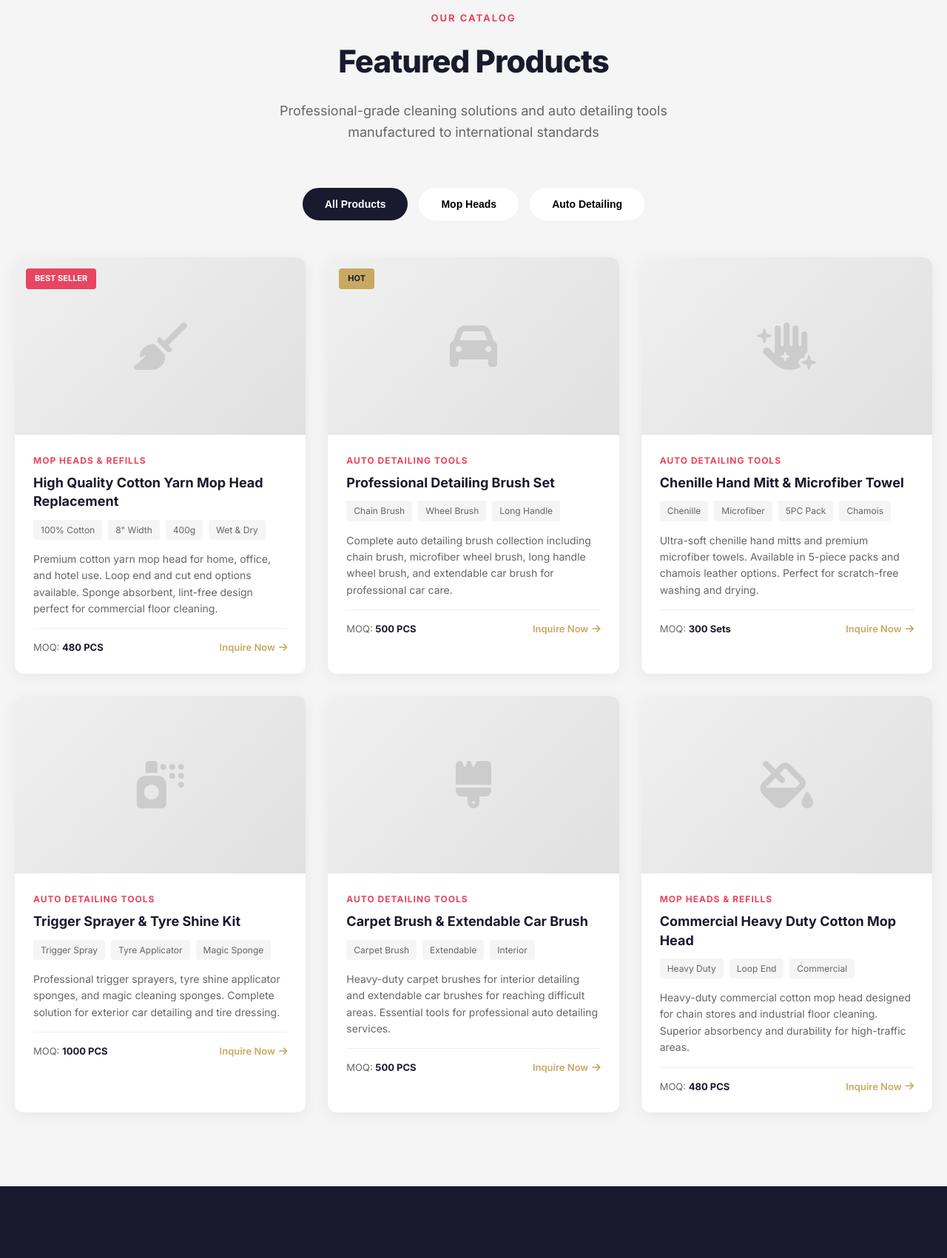
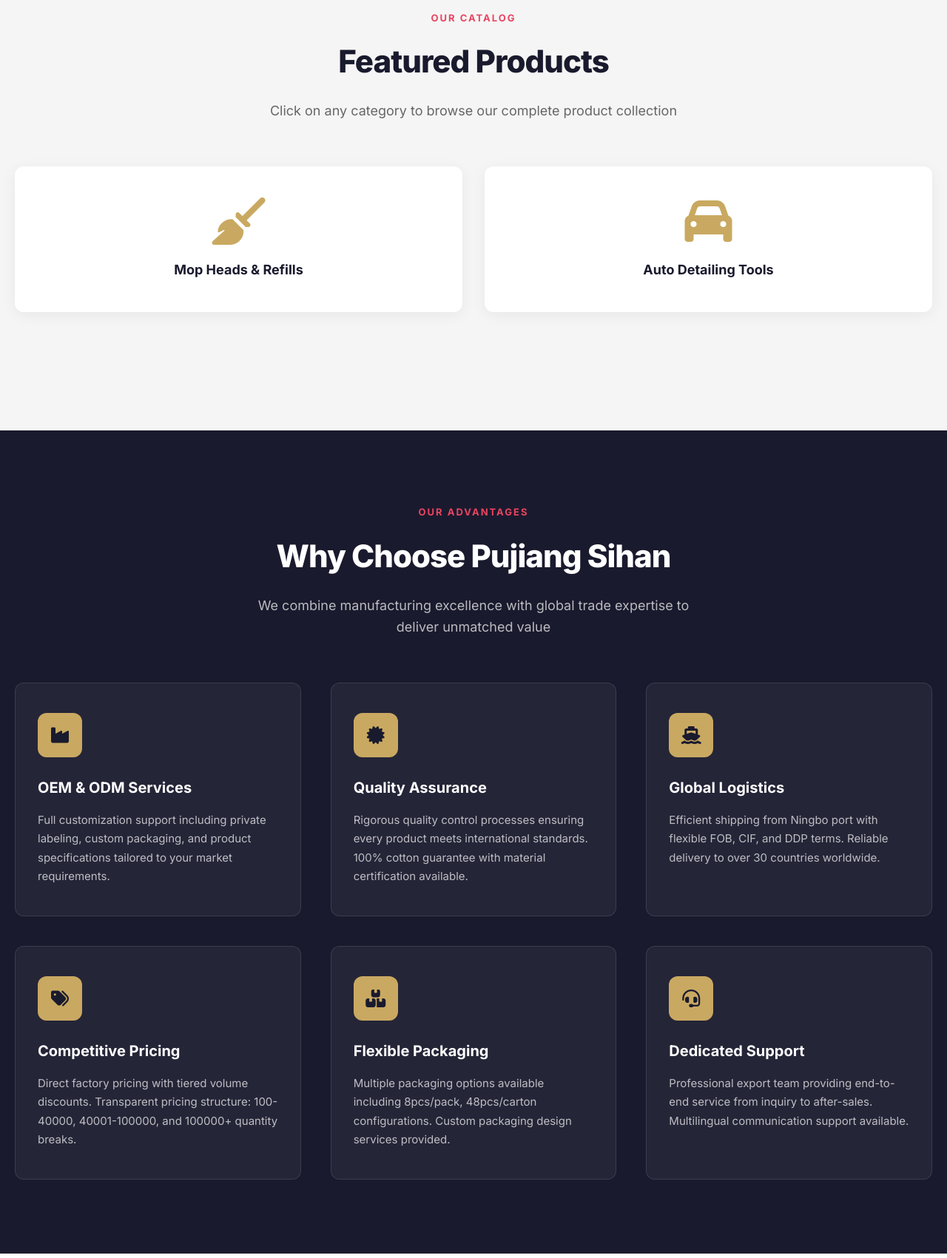
Before and after one commit to shiechina/pujiang-sihan, a plain HTML site: page index.html in a window 1280 px wide. Shown: the part 1020-2721 px from the top of the page at 74% size. Drawn offline with Linux system fonts and the light colour scheme.

Commit message:
Add interactive product gallery with categories and free stock images

```diff
--- a/index.html
+++ b/index.html
@@ -302,6 +302,44 @@
             margin: 0 auto;
         }
 
+        /* Category Icons Grid */
+        .category-icons {
+            display: grid;
+            grid-template-columns: repeat(auto-fit, minmax(200px, 1fr));
+            gap: 30px;
+            margin-bottom: 60px;
+        }
+
+        .category-icon-card {
+            background: var(--white);
+            border-radius: 12px;
+            padding: 40px 20px;
+            text-align: center;
+            cursor: pointer;
+            transition: all 0.3s;
+            box-shadow: 0 4px 20px rgba(0,0,0,0.06);
+            border: 2px solid transparent;
+        }
+
+        .category-icon-card:hover {
+            transform: translateY(-8px);
+            box-shadow: 0 20px 40px rgba(0,0,0,0.12);
+            border-color: var(--gold);
+        }
+
+        .category-icon-card i {
+            font-size: 64px;
+            color: var(--gold);
+            margin-bottom: 20px;
+            display: block;
+        }
+
+        .category-icon-card h3 {
+            font-size: 18px;
+            font-weight: 700;
+            color: var(--primary);
+        }
+
         /* Products Section */
         .products-section {
             background: var(--light);
@@ -367,6 +405,13 @@
             color: #ccc;
             position: relative;
             overflow: hidden;
+            object-fit: cover;
+        }
+
+        .product-image img {
+            width: 100%;
+            height: 100%;
+            object-fit: cover;
         }
 
         .product-badge {
@@ -448,6 +493,112 @@
 
         .product-link:hover {
             gap: 10px;
+        }
+
+        /* Modal Styles */
+        .modal {
+            display: none;
+            position: fixed;
+            z-index: 2000;
+            left: 0;
+            top: 0;
+            width: 100%;
+            height: 100%;
+            background-color: rgba(0, 0, 0, 0.8);
+            animation: fadeIn 0.3s ease;
+        }
+
+        .modal.show {
+            display: flex;
+            align-items: center;
+            justify-content: center;
+        }
+
+        .modal-content {
+            background-color: var(--white);
+            padding: 40px;
+            border-radius: 12px;
+            width: 90%;
+            max-width: 1000px;
+            max-height: 90vh;
+            overflow-y: auto;
+            animation: slideIn 0.3s ease;
+        }
+
+        .modal-header {
+            display: flex;
+            justify-content: space-between;
+            align-items: center;
+            margin-bottom: 30px;
+        }
+
+        .modal-header h2 {
+            font-size: 32px;
+            font-weight: 800;
+            color: var(--primary);
+        }
+
+        .close-modal {
+            background: none;
+            border: none;
+            font-size: 28px;
+            color: var(--text-light);
+            cursor: pointer;
+            transition: color 0.3s;
+        }
+
+        .close-modal:hover {
+            color: var(--primary);
+        }
+
+        .modal-products-grid {
+            display: grid;
+            grid-template-columns: repeat(auto-fill, minmax(250px, 1fr));
+            gap: 25px;
+        }
+
+        .modal-product-card {
+            background: var(--light);
+            border-radius: 12px;
+            overflow: hidden;
+            transition: all 0.3s;
+            cursor: pointer;
+        }
+
+        .modal-product-card:hover {
+            transform: translateY(-5px);
+            box-shadow: 0 10px 30px rgba(0,0,0,0.1);
+        }
+
+        .modal-product-image {
+            width: 100%;
+            height: 200px;
+            object-fit: cover;
+            display: block;
+        }
+
+        .modal-product-info {
+            padding: 20px;
+        }
+
+        .modal-product-name {
+            font-size: 16px;
+            font-weight: 700;
+            color: var(--primary);
+            margin-bottom: 10px;
+        }
+
+        .modal-product-desc {
+            font-size: 13px;
+            color: var(--text-light);
+            line-height: 1.6;
+            margin-bottom: 10px;
+        }
+
+        .modal-product-moq {
+            font-size: 12px;
+            color: var(--accent);
+            font-weight: 600;
         }
 
         /* Features Section */
@@ -791,12 +942,51 @@
             font-size: 14px;
         }
 
+        /* Animations */
+        @keyframes fadeIn {
+            from {
+                opacity: 0;
+            }
+            to {
+                opacity: 1;
+            }
+        }
+
+        @keyframes slideIn {
+            from {
+                opacity: 0;
+                transform: translateY(-50px);
+            }
+            to {
+                opacity: 1;
+                transform: translateY(0);
+            }
+        }
+
+        @keyframes fadeInUp {
+            from {
+                opacity: 0;
+                transform: translateY(30px);
+            }
+            to {
+                opacity: 1;
+                transform: translateY(0);
+            }
+        }
+
+        .animate {
+            animation: fadeInUp 0.8s ease forwards;
+        }
+
         /* Responsive */
         @media (max-width: 1024px) {
             .features-grid {
                 grid-template-columns: repeat(2, 1fr);
             }
             .footer-grid {
+                grid-template-columns: repeat(2, 1fr);
+            }
+            .category-icons {
                 grid-template-columns: repeat(2, 1fr);
             }
         }
@@ -828,22 +1018,16 @@
             .hero-buttons {
                 flex-direction: column;
             }
-        }
-
-        /* Animations */
-        @keyframes fadeInUp {
-            from {
-                opacity: 0;
-                transform: translateY(30px);
+            .category-icons {
+                grid-template-columns: 1fr;
             }
-            to {
-                opacity: 1;
-                transform: translateY(0);
+            .modal-content {
+                width: 95%;
+                padding: 30px 20px;
             }
-        }
-
-        .animate {
-            animation: fadeInUp 0.8s ease forwards;
+            .modal-products-grid {
+                grid-template-columns: repeat(auto-fill, minmax(150px, 1fr));
+            }
         }
     </style>
 </head>
@@ -931,156 +1115,35 @@
             <div class="section-header">
                 <div class="section-label">Our Catalog</div>
                 <h2 class="section-title">Featured Products</h2>
-                <p class="section-subtitle">Professional-grade cleaning solutions and auto detailing tools manufactured to international standards</p>
+                <p class="section-subtitle">Click on any category to browse our complete product collection</p>
             </div>
 
-            <div class="category-tabs">
-                <button class="tab-btn active" onclick="filterProducts('all')">All Products</button>
-                <button class="tab-btn" onclick="filterProducts('mop')">Mop Heads</button>
-                <button class="tab-btn" onclick="filterProducts('auto')">Auto Detailing</button>
-            </div>
-
-            <div class="products-grid" id="productsGrid">
-                <!-- Product 1: Cotton Mop Head -->
-                <div class="product-card" data-category="mop">
-                    <div class="product-image">
-                        <i class="fas fa-broom"></i>
-                        <span class="product-badge">Best Seller</span>
-                    </div>
-                    <div class="product-info">
-                        <div class="product-category">Mop Heads & Refills</div>
-                        <h3 class="product-name">High Quality Cotton Yarn Mop Head Replacement</h3>
-                        <div class="product-specs">
-                            <span class="spec-tag">100% Cotton</span>
-                            <span class="spec-tag">8" Width</span>
-                            <span class="spec-tag">400g</span>
-                            <span class="spec-tag">Wet & Dry</span>
-                        </div>
-                        <p style="font-size: 14px; color: var(--text-light); margin-bottom: 15px; line-height: 1.6;">
-                            Premium cotton yarn mop head for home, office, and hotel use. Loop end and cut end options available. Sponge absorbent, lint-free design perfect for commercial floor cleaning.
-                        </p>
-                        <div class="product-footer">
-                            <span class="product-moq">MOQ: <strong>480 PCS</strong></span>
-                            <a href="#contact" class="product-link">Inquire Now <i class="fas fa-arrow-right"></i></a>
-                        </div>
-                    </div>
+            <!-- Category Icon Cards -->
+            <div class="category-icons">
+                <div class="category-icon-card" onclick="openModal('mop')">
+                    <i class="fas fa-broom"></i>
+                    <h3>Mop Heads & Refills</h3>
                 </div>
-
-                <!-- Auto Detailing Products -->
-                <div class="product-card" data-category="auto">
-                    <div class="product-image">
-                        <i class="fas fa-car"></i>
-                        <span class="product-badge" style="background: var(--gold); color: var(--primary);">Hot</span>
-                    </div>
-                    <div class="product-info">
-                        <div class="product-category">Auto Detailing Tools</div>
-                        <h3 class="product-name">Professional Detailing Brush Set</h3>
-                        <div class="product-specs">
-                            <span class="spec-tag">Chain Brush</span>
-                            <span class="spec-tag">Wheel Brush</span>
-                            <span class="spec-tag">Long Handle</span>
-                        </div>
-                        <p style="font-size: 14px; color: var(--text-light); margin-bottom: 15px; line-height: 1.6;">
-                            Complete auto detailing brush collection including chain brush, microfiber wheel brush, long handle wheel brush, and extendable car brush for professional car care.
-                        </p>
-                        <div class="product-footer">
-                            <span class="product-moq">MOQ: <strong>500 PCS</strong></span>
-                            <a href="#contact" class="product-link">Inquire Now <i class="fas fa-arrow-right"></i></a>
-                        </div>
-                    </div>
-                </div>
-
-                <div class="product-card" data-category="auto">
-                    <div class="product-image">
-                        <i class="fas fa-hand-sparkles"></i>
-                    </div>
-                    <div class="product-info">
-                        <div class="product-category">Auto Detailing Tools</div>
-                        <h3 class="product-name">Chenille Hand Mitt & Microfiber Towel</h3>
-                        <div class="product-specs">
-                            <span class="spec-tag">Chenille</span>
-                            <span class="spec-tag">Microfiber</span>
-                            <span class="spec-tag">5PC Pack</span>
-                            <span class="spec-tag">Chamois</span>
-                        </div>
-                        <p style="font-size: 14px; color: var(--text-light); margin-bottom: 15px; line-height: 1.6;">
-                            Ultra-soft chenille hand mitts and premium microfiber towels. Available in 5-piece packs and chamois leather options. Perfect for scratch-free washing and drying.
-                        </p>
-                        <div class="product-footer">
-                            <span class="product-moq">MOQ: <strong>300 Sets</strong></span>
-                            <a href="#contact" class="product-link">Inquire Now <i class="fas fa-arrow-right"></i></a>
-                        </div>
-                    </div>
-                </div>
-
-                <div class="product-card" data-category="auto">
-                    <div class="product-image">
-                        <i class="fas fa-spray-can"></i>
-                    </div>
-                    <div class="product-info">
-                        <div class="product-category">Auto Detailing Tools</div>
-                        <h3 class="product-name">Trigger Sprayer & Tyre Shine Kit</h3>
-                        <div class="product-specs">
-                            <span class="spec-tag">Trigger Spray</span>
-                            <span class="spec-tag">Tyre Applicator</span>
-                            <span class="spec-tag">Magic Sponge</span>
-                        </div>
-                        <p style="font-size: 14px; color: var(--text-light); margin-bottom: 15px; line-height: 1.6;">
-                            Professional trigger sprayers, tyre shine applicator sponges, and magic cleaning sponges. Complete solution for exterior car detailing and tire dressing.
-                        </p>
-                        <div class="product-footer">
-                            <span class="product-moq">MOQ: <strong>1000 PCS</strong></span>
-                            <a href="#contact" class="product-link">Inquire Now <i class="fas fa-arrow-right"></i></a>
-                        </div>
-                    </div>
-                </div>
-
-                <div class="product-card" data-category="auto">
-                    <div class="product-image">
-                        <i class="fas fa-brush"></i>
-                    </div>
-                    <div class="product-info">
-                        <div class="product-category">Auto Detailing Tools</div>
-                        <h3 class="product-name">Carpet Brush & Extendable Car Brush</h3>
-                        <div class="product-specs">
-                            <span class="spec-tag">Carpet Brush</span>
-                            <span class="spec-tag">Extendable</span>
-                            <span class="spec-tag">Interior</span>
-                        </div>
-                        <p style="font-size: 14px; color: var(--text-light); margin-bottom: 15px; line-height: 1.6;">
-                            Heavy-duty carpet brushes for interior detailing and extendable car brushes for reaching difficult areas. Essential tools for professional auto detailing services.
-                        </p>
-                        <div class="product-footer">
-                            <span class="product-moq">MOQ: <strong>500 PCS</strong></span>
-                            <a href="#contact" class="product-link">Inquire Now <i class="fas fa-arrow-right"></i></a>
-                        </div>
-                    </div>
-                </div>
-
-                <div class="product-card" data-category="mop">
-                    <div class="product-image">
-                        <i class="fas fa-fill-drip"></i>
-                    </div>
-                    <div class="product-info">
-                        <div class="product-category">Mop Heads & Refills</div>
-                        <h3 class="product-name">Commercial Heavy Duty Cotton Mop Head</h3>
-                        <div class="product-specs">
-                            <span class="spec-tag">Heavy Duty</span>
-                            <span class="spec-tag">Loop End</span>
-                            <span class="spec-tag">Commercial</span>
-                        </div>
-                        <p style="font-size: 14px; color: var(--text-light); margin-bottom: 15px; line-height: 1.6;">
-                            Heavy-duty commercial cotton mop head designed for chain stores and industrial floor cleaning. Superior absorbency and durability for high-traffic areas.
-                        </p>
-                        <div class="product-footer">
-                            <span class="product-moq">MOQ: <strong>480 PCS</strong></span>
-                            <a href="#contact" class="product-link">Inquire Now <i class="fas fa-arrow-right"></i></a>
-                        </div>
-                    </div>
+                <div class="category-icon-card" onclick="openModal('auto')">
+                    <i class="fas fa-car"></i>
+                    <h3>Auto Detailing Tools</h3>
                 </div>
             </div>
         </div>
     </section>
+
+    <!-- Product Modal -->
+    <div id="productModal" class="modal">
+        <div class="modal-content">
+            <div class="modal-header">
+                <h2 id="modalTitle">Products</h2>
+                <button class="close-modal" onclick="closeModal()">&times;</button>
+            </div>
+            <div class="modal-products-grid" id="modalProductsGrid">
+                <!-- Products will be inserted here by JavaScript -->
+            </div>
+        </div>
+    </div>
 
     <!-- Features Section -->
     <section class="section features-section" id="features">
@@ -1312,29 +1375,110 @@
     </footer>
 
     <script>
-        // Product Filter
-        function filterProducts(category) {
-            const cards = document.querySelectorAll('.product-card');
-            const buttons = document.querySelectorAll('.tab-btn');
+        // Product Data with Free Stock Images
+        const products = {
+            mop: [
+                {
+                    name: 'High Quality Cotton Yarn Mop Head',
+                    image: 'https://images.unsplash.com/photo-1584622281867-4ef3f3e6b0ed?w=400&h=300&fit=crop',
+                    desc: '100% Cotton, 8" Width, 400g, Wet & Dry',
+                    moq: 'MOQ: 480 PCS'
+                },
+                {
+                    name: 'Commercial Heavy Duty Cotton Mop',
+                    image: 'https://images.unsplash.com/photo-1584622281892-8e8f17c55e6a?w=400&h=300&fit=crop',
+                    desc: 'Heavy Duty, Loop End, Commercial Grade',
+                    moq: 'MOQ: 480 PCS'
+                },
+                {
+                    name: 'Premium Loop End Mop Head',
+                    image: 'https://images.unsplash.com/photo-1564466809058-bf4114d55352?w=400&h=300&fit=crop',
+                    desc: 'Superior Absorbency, Lint-Free Design',
+                    moq: 'MOQ: 500 PCS'
+                }
+            ],
+            auto: [
+                {
+                    name: 'Professional Detailing Brush Set',
+                    image: 'https://images.unsplash.com/photo-1584345604622-e3cd3ba77eca?w=400&h=300&fit=crop',
+                    desc: 'Chain Brush, Wheel Brush, Long Handle',
+                    moq: 'MOQ: 500 PCS'
+                },
+                {
+                    name: 'Chenille Hand Mitt & Microfiber Towel',
+                    image: 'https://images.unsplash.com/photo-1585771724684-38269d6639fd?w=400&h=300&fit=crop',
+                    desc: 'Ultra-soft Chenille, 5PC Pack, Chamois',
+                    moq: 'MOQ: 300 Sets'
+                },
+                {
+                    name: 'Trigger Sprayer & Tyre Shine Kit',
+                    image: 'https://images.unsplash.com/photo-1559028615-cd4628902d4a?w=400&h=300&fit=crop',
+                    desc: 'Trigger Spray, Tyre Applicator, Magic Sponge',
+                    moq: 'MOQ: 1000 PCS'
+                },
+                {
+                    name: 'Carpet Brush & Extendable Car Brush',
+                    image: 'https://images.unsplash.com/photo-1584622281950-fde4b4b8d8cb?w=400&h=300&fit=crop',
+                    desc: 'Heavy-Duty Carpet, Extendable Interior',
+                    moq: 'MOQ: 500 PCS'
+                },
+                {
+                    name: 'Microfiber Wheel Cleaning Brush',
+                    image: 'https://images.unsplash.com/photo-1558618666-fcd25c85cd64?w=400&h=300&fit=crop',
+                    desc: 'Professional Grade, Soft Bristles',
+                    moq: 'MOQ: 600 PCS'
+                },
+                {
+                    name: 'Complete Car Wash Kit',
+                    image: 'https://images.unsplash.com/photo-1552820728-8ac41f1ce891?w=400&h=300&fit=crop',
+                    desc: 'All-in-One Solution, Professional Tools',
+                    moq: 'MOQ: 400 Sets'
+                }
+            ]
+        };
 
-            buttons.forEach(btn => btn.classList.remove('active'));
-            event.target.classList.add('active');
+        // Modal Functions
+        function openModal(category) {
+            const modal = document.getElementById('productModal');
+            const modalTitle = document.getElementById('modalTitle');
+            const modalProductsGrid = document.getElementById('modalProductsGrid');
 
-            cards.forEach(card => {
-                if (category === 'all' || card.dataset.category === category) {
-                    card.style.display = 'block';
-                    setTimeout(() => {
-                        card.style.opacity = '1';
-                        card.style.transform = 'translateY(0)';
-                    }, 50);
-                } else {
-                    card.style.opacity = '0';
-                    card.style.transform = 'translateY(20px)';
-                    setTimeout(() => {
-                        card.style.display = 'none';
-                    }, 300);
-                }
+            // Set title
+            modalTitle.textContent = category === 'mop' ? 'Mop Heads & Refills' : 'Auto Detailing Tools';
+
+            // Clear previous products
+            modalProductsGrid.innerHTML = '';
+
+            // Add products for this category
+            products[category].forEach(product => {
+                const productCard = document.createElement('div');
+                productCard.className = 'modal-product-card';
+                productCard.innerHTML = `
+                    <img src="${product.image}" alt="${product.name}" class="modal-product-image" onerror="this.src='https://via.placeholder.com/250x200?text=${encodeURIComponent(product.name)}'">
+                    <div class="modal-product-info">
+                        <div class="modal-product-name">${product.name}</div>
+                        <div class="modal-product-desc">${product.desc}</div>
+                        <div class="modal-product-moq">${product.moq}</div>
+                    </div>
+                `;
+                modalProductsGrid.appendChild(productCard);
             });
+
+            // Show modal
+            modal.classList.add('show');
+        }
+
+        function closeModal() {
+            const modal = document.getElementById('productModal');
+            modal.classList.remove('show');
+        }
+
+        // Close modal when clicking outside
+        window.onclick = function(event) {
+            const modal = document.getElementById('productModal');
+            if (event.target == modal) {
+                modal.classList.remove('show');
+            }
         }
 
         // Smooth Scroll
@@ -1366,7 +1510,7 @@
             });
         }, observerOptions);
 
-        document.querySelectorAll('.product-card, .feature-card').forEach(el => {
+        document.querySelectorAll('.category-icon-card, .feature-card').forEach(el => {
             el.style.opacity = '0';
             el.style.transform = 'translateY(30px)';
             el.style.transition = 'all 0.6s ease';
```
